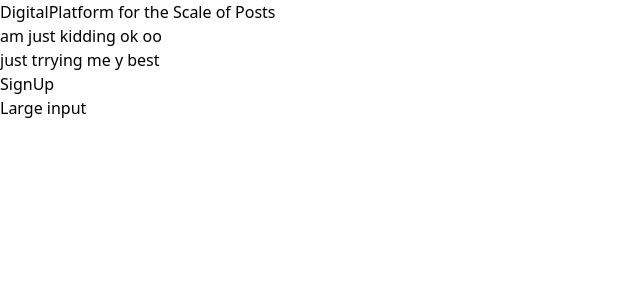
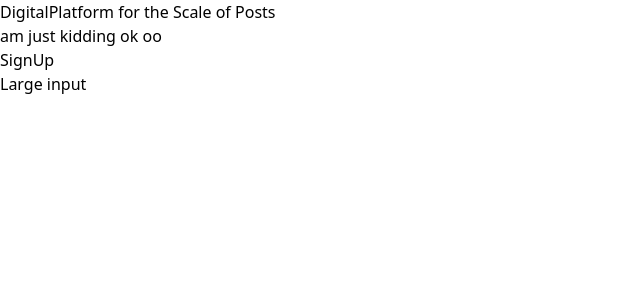
Before and after one commit to icodejsx/PostServerUi, a React (Vite) app in the folder postserverui/: page / in a window 1280 px wide. Shown: the top 300 px of the page, without its empty margins (0-640 px from the left). Built offline with nearby package versions, Linux system fonts and the light colour scheme.

Commit message:
am working

```diff
--- a/postserverui/src/components/Signpage/Signup.JSX
+++ b/postserverui/src/components/Signpage/Signup.JSX
@@ -7,7 +7,7 @@ const Signup = () => {
             <div className='text-3xl'>
                 <p>DigitalPlatform for the Scale of Posts </p>
                 <p>am just kidding ok oo  </p>
-                <p>just trrying me y best </p>
+
 
             </div>
             <form>
```
